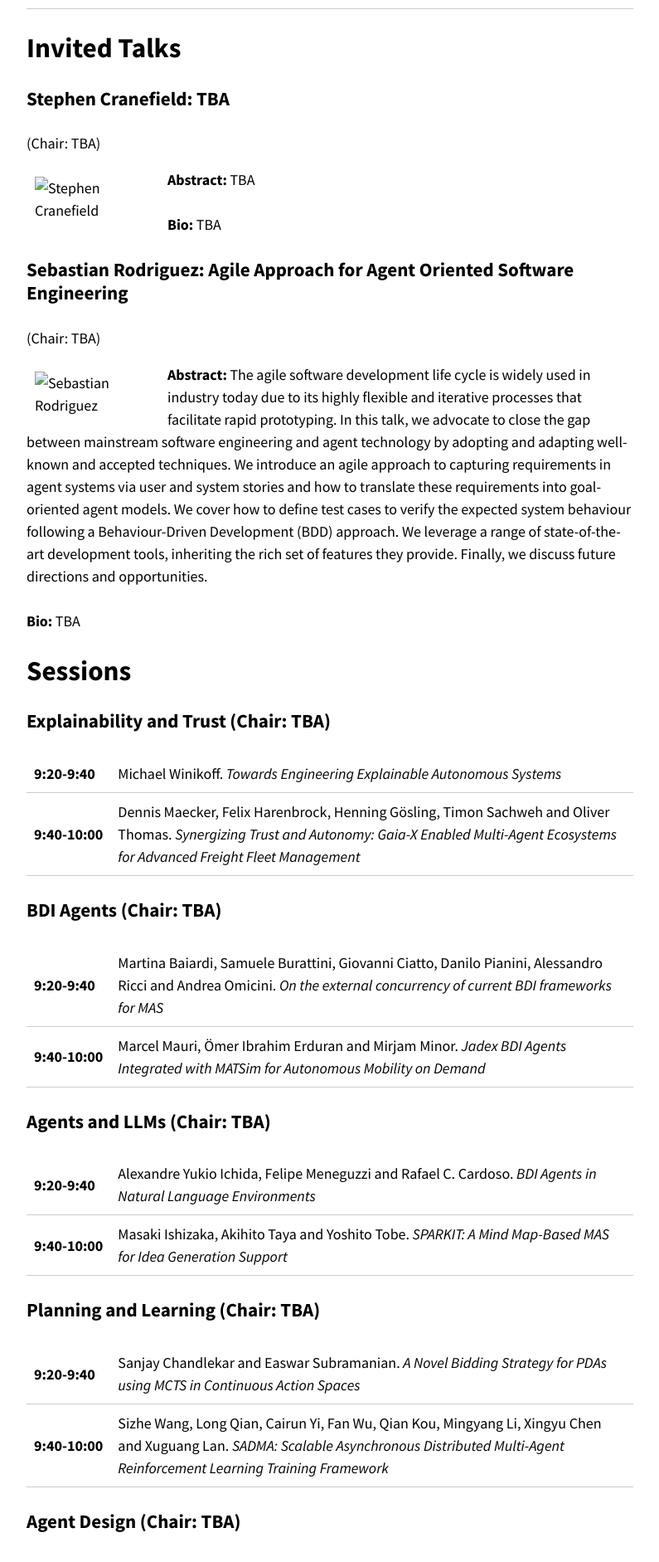
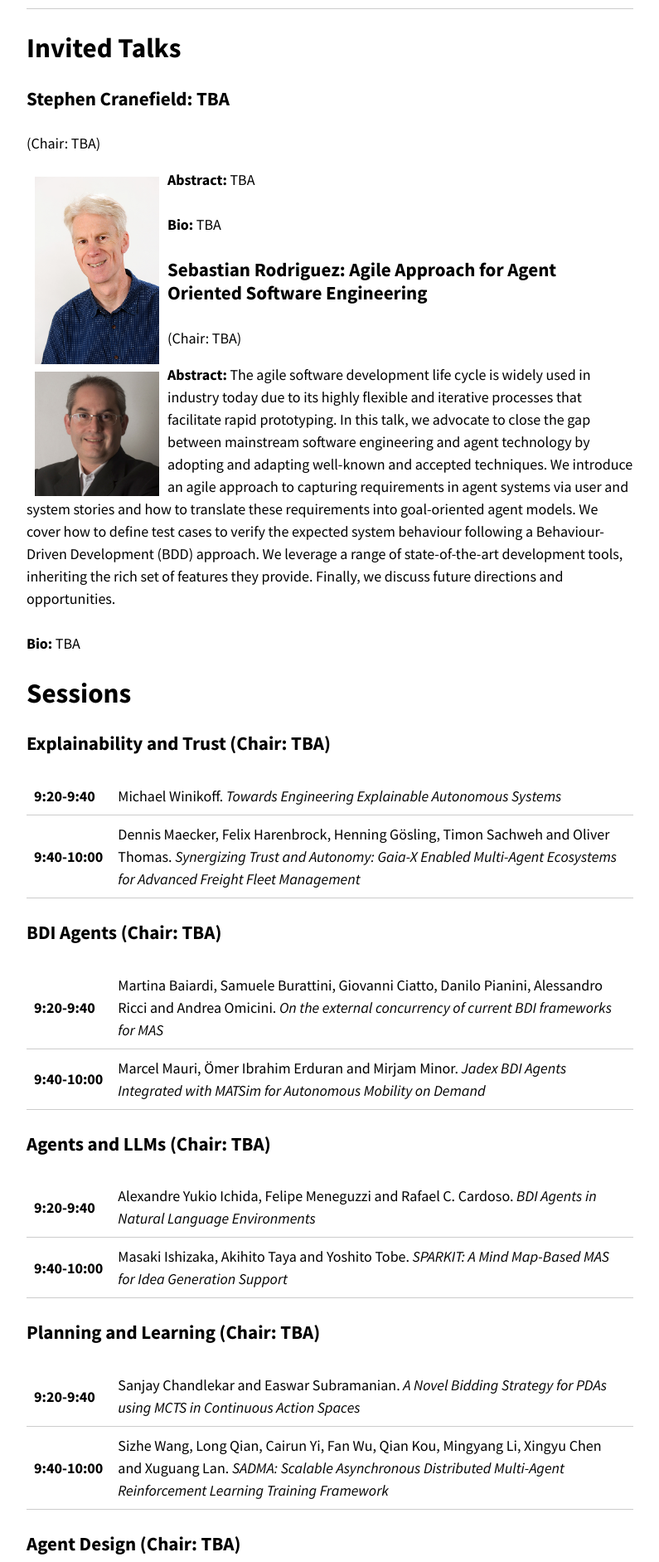
Before and after one commit to rafaelcaue/emas2024, a Jekyll site: the page built from program.md, in a window 1280 px wide. Shown: the part 1328-3211 px from the top of the page at 83% size, without its empty margins (242-1037 px from the left). Built offline with Jekyll 4.4.1, drawn with Linux system fonts in a browser that asks for light colours; nearby versions of some CDN libraries; our own code applies the rules of GitHub Pages for plain Markdown files.

Commit message:
make img paths relative

```diff
--- a/program.md
+++ b/program.md
@@ -31,7 +31,7 @@ Invited talks are up to 60 minutes (up to 50 minutes of presentation and at leas
 
 (Chair: TBA)
 
-<img src="assets/images/stephen.jpg" alt="Stephen Cranefield" style="max-width: 150px; float: left; margin-left: 10px; margin-right: 10px;">
+<img src="{{ '/assets/images/stephen.jpg' | relative_url }}" alt="Stephen Cranefield" style="max-width: 150px; float: left; margin-left: 10px; margin-right: 10px;">
 
 <p style="margin-top: -10px;"> <b>Abstract:</b> TBA </p>
 
@@ -41,7 +41,7 @@ Invited talks are up to 60 minutes (up to 50 minutes of presentation and at leas
 
 (Chair: TBA)
 
-<img src="assets/images/sebastian.jpg" alt="Sebastian Rodriguez" style="max-width: 150px; float: left; margin-left: 10px; margin-right: 10px;">
+<img src="{{ '/assets/images/sebastian.jpg' | relative_url }}" alt="Sebastian Rodriguez" style="max-width: 150px; float: left; margin-left: 10px; margin-right: 10px;">
 
 <p style="margin-top: -10px;"> <b>Abstract:</b> The agile software development life cycle is widely used in industry today due to its highly flexible and iterative processes that facilitate rapid prototyping. In this talk, we advocate to close the gap between mainstream software engineering and agent technology by adopting and adapting well-known and accepted techniques. We introduce an agile approach to capturing requirements in agent systems via user and system stories and how to translate these requirements into goal-oriented agent models. We cover how to define test cases to verify the expected system behaviour following a Behaviour-Driven Development (BDD) approach. We leverage a range of state-of-the-art development tools, inheriting the rich set of features they provide. Finally, we discuss future directions and opportunities. </p>
 
```
